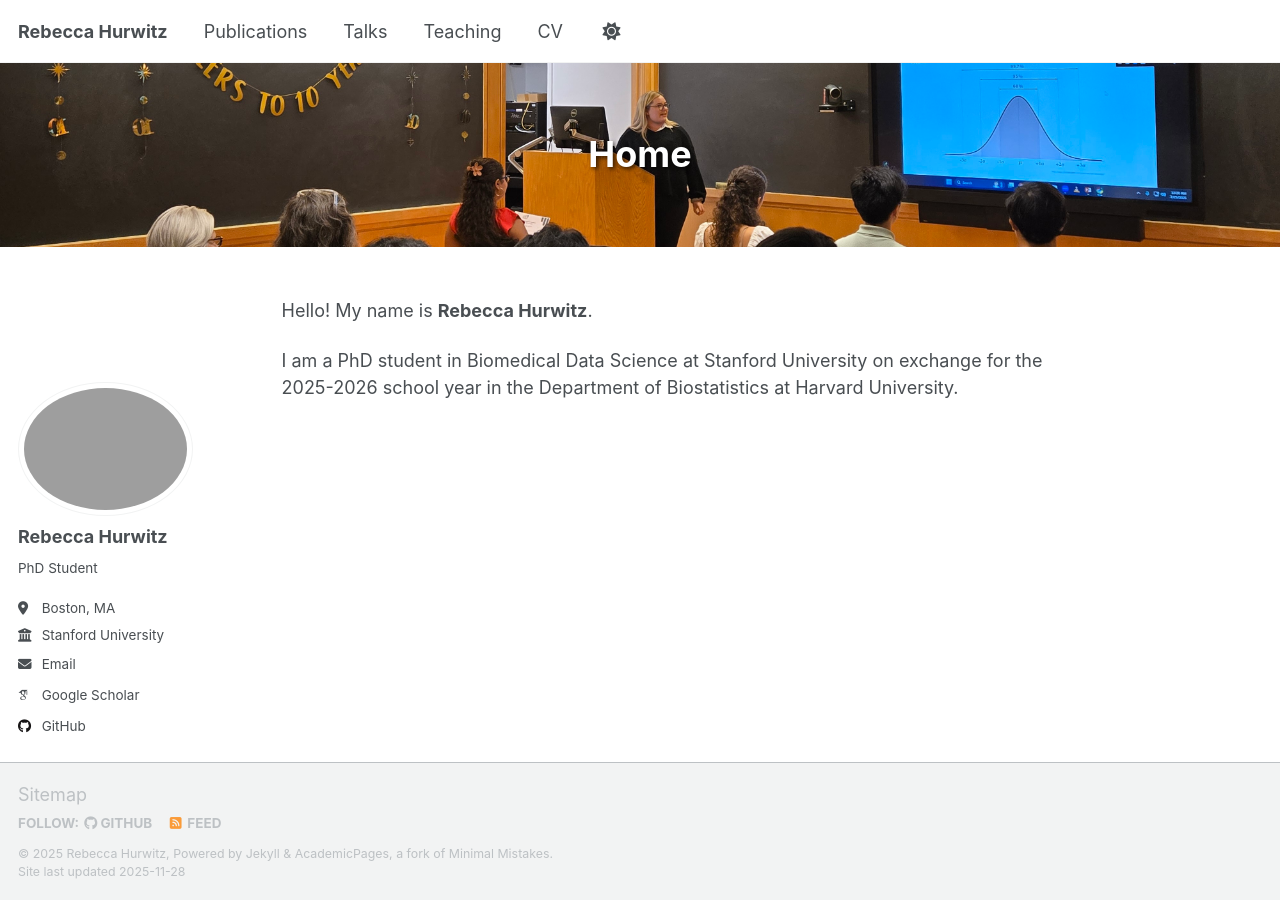
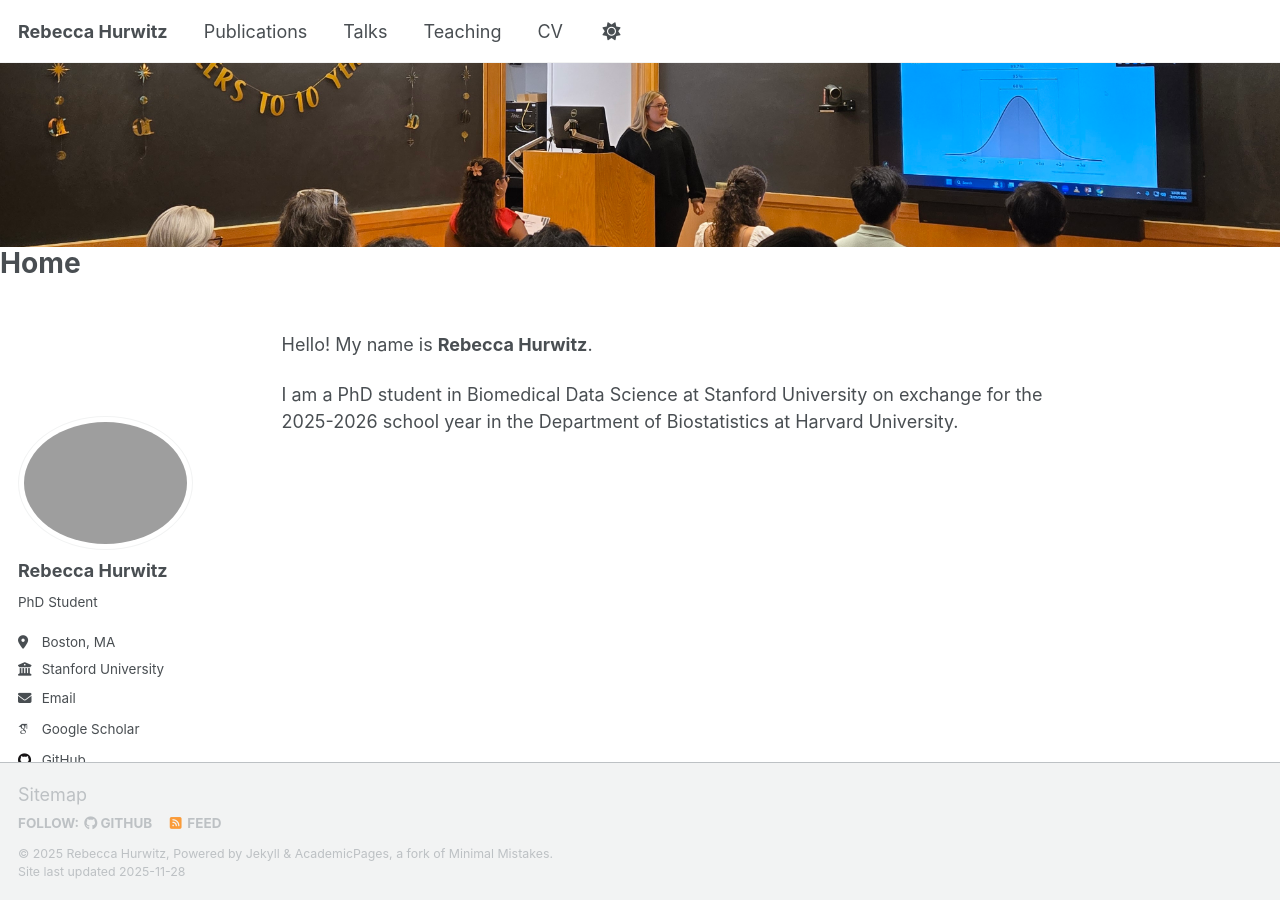
Before and after one commit to rebeccahurwitz/rebeccahurwitz.github.io, a Jekyll site: the page built from _pages/about.md, in a window 1280 px wide and 900 px high. Built offline with Jekyll 4.4.1, drawn with Linux system fonts in a browser that asks for light colours; some web fonts are replaced; a script that is not in the unit is left out.

Commit message:
Update _masthead.scss

```diff
--- a/_sass/layout/_masthead.scss
+++ b/_sass/layout/_masthead.scss
@@ -81,15 +81,6 @@
     display: block;
   }
 
-  &__title {
-    position: absolute;
-    top: 50%;
-    left: 50%;
-    transform: translate(-50%, -50%);
-    font-size: 2rem;
-    color: white;
-    text-shadow: 2px 2px 4px rgba(0, 0, 0, 0.7);
-  }
 }
 
 /* ==========================================================================
```
